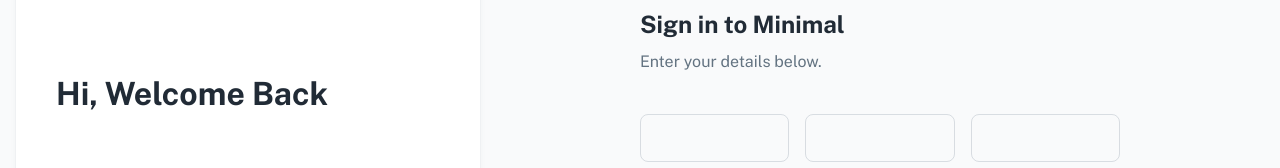
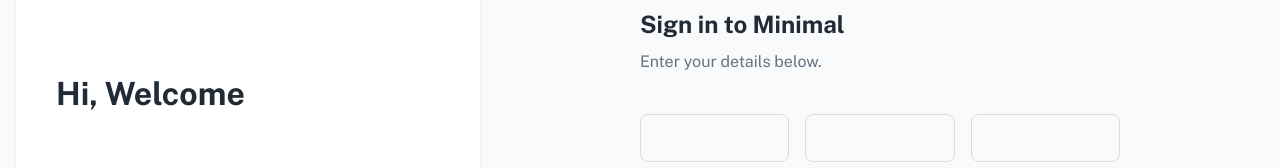
Before and after one commit to brainstormbuddy/ABFY-Dashboard, a React (Create React App) app: page /login in a window 1280 px wide. Shown: the part 152-320 px from the top of the page. Built offline with nearby package versions, Linux system fonts and the light colour scheme; some icons are missing; a web font is replaced by a local one.

Commit message:
update the login page

```diff
--- a/src/pages/Login.js
+++ b/src/pages/Login.js
@@ -80,7 +80,7 @@
         {mdUp && (
           <SectionStyle>
             <Typography variant="h3" sx={{ px: 5, mt: 10, mb: 5 }}>
-              Hi, Welcome Back
+              Hi, Welcome
             </Typography>
             <img src="/static/illustrations/illustration_login.png" alt="login" />
           </SectionStyle>
```
Also changed, not shown: 2 other files (tests, documents, lock files or other folders).
